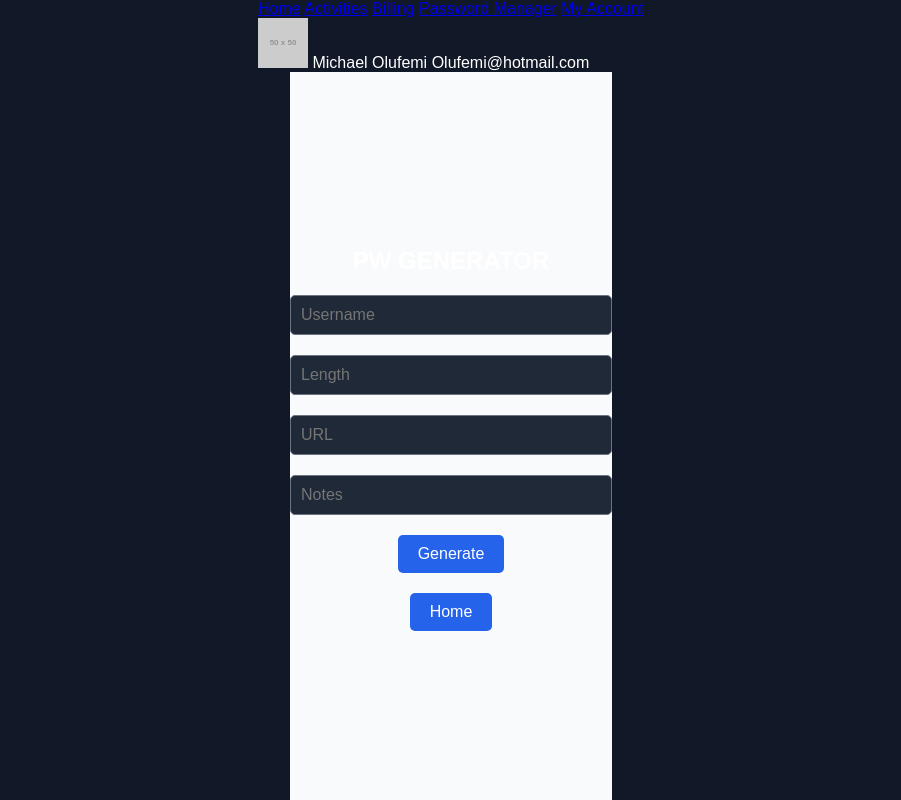
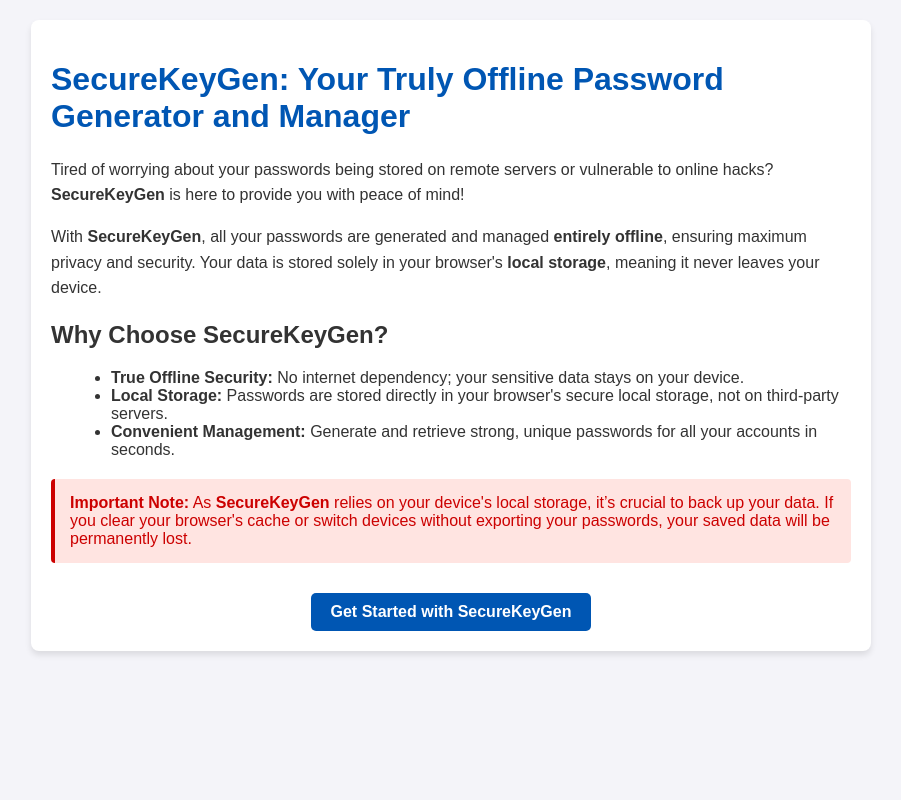
Before and after one commit to Lezano/PasswordgeneratorHTML, a plain HTML site: page TEST.html in a window 1280 px wide. Shown: the whole page, without its empty margins (189-1090 px from the left). Drawn offline with Linux system fonts and the light colour scheme; placeholder pictures from the web are drawn by us.

Commit message:
made the Css cleaner

```diff
--- a/TEST.html
+++ b/TEST.html
@@ -2,38 +2,81 @@
 <html lang="en">
 <head>
     <meta charset="UTF-8">
-    <title>PW Generator</title>
-    <link rel="stylesheet" href="styles.css">
+    <meta name="viewport" content="width=device-width, initial-scale=1.0">
+    <title>SecureKeyGen - Password Manager</title>
+    <style>
+        body {
+            font-family: Arial, sans-serif;
+            margin: 0;
+            padding: 0;
+            background-color: #f4f4f9;
+            color: #333;
+        }
+        .container {
+            max-width: 800px;
+            margin: 20px auto;
+            padding: 20px;
+            background: #fff;
+            border-radius: 8px;
+            box-shadow: 0 4px 6px rgba(0, 0, 0, 0.1);
+        }
+        h1 {
+            color: #0056b3;
+        }
+        p {
+            line-height: 1.6;
+        }
+        .note {
+            padding: 15px;
+            margin-top: 20px;
+            background-color: #ffe4e1;
+            color: #c00;
+            border-left: 4px solid #c00;
+            border-radius: 4px;
+        }
+        ul {
+            list-style: disc;
+            margin-left: 20px;
+        }
+        .cta {
+            text-align: center;
+            margin-top: 30px;
+        }
+        .cta a {
+            display: inline-block;
+            text-decoration: none;
+            background-color: #0056b3;
+            color: white;
+            padding: 10px 20px;
+            border-radius: 5px;
+            font-weight: bold;
+        }
+        .cta a:hover {
+            background-color: #003f8a;
+        }
+    </style>
 </head>
 <body>
-<!-- Sidebar -->
-<div class="sidebar">
-    <div>
-        <a href="#">Home</a>
-        <a href="#">Activities</a>
-        <a href="#">Billing</a>
-        <a href="#">Password Manager</a>
-        <a href="#">My Account</a>
+<div class="container">
+    <h1>SecureKeyGen: Your Truly Offline Password Generator and Manager</h1>
+    <p>Tired of worrying about your passwords being stored on remote servers or vulnerable to online hacks? <strong>SecureKeyGen</strong> is here to provide you with peace of mind!</p>
+
+    <p>With <strong>SecureKeyGen</strong>, all your passwords are generated and managed <strong>entirely offline</strong>, ensuring maximum privacy and security. Your data is stored solely in your browser's <strong>local storage</strong>, meaning it never leaves your device.</p>
+
+    <h2>Why Choose SecureKeyGen?</h2>
+    <ul>
+        <li><strong>True Offline Security:</strong> No internet dependency; your sensitive data stays on your device.</li>
+        <li><strong>Local Storage:</strong> Passwords are stored directly in your browser's secure local storage, not on third-party servers.</li>
+        <li><strong>Convenient Management:</strong> Generate and retrieve strong, unique passwords for all your accounts in seconds.</li>
+    </ul>
+
+    <div class="note">
+        <strong>Important Note:</strong> As <strong>SecureKeyGen</strong> relies on your device's local storage, it’s crucial to back up your data. If you clear your browser's cache or switch devices without exporting your passwords, your saved data will be permanently lost.
     </div>
-    <div class="user-info">
-        <img src="https://via.placeholder.com/50" alt="User">
-        <span>Michael Olufemi</span>
-        <span>Olufemi@hotmail.com</span>
+
+    <div class="cta">
+        <a href="#">Get Started with SecureKeyGen</a>
     </div>
 </div>
-
-<!-- Main Content -->
-<div class="main-content">
-    <h1>PW GENERATOR</h1>
-    <input type="text" placeholder="Username" id="name">
-    <input type="number" placeholder="Length" id="length">
-    <input type="url" placeholder="URL" id="url">
-    <input type="text" placeholder="Notes" id="notes">
-    <button onclick="generate()">Generate</button>
-    <a href="index.html"><button>Home</button></a>
-    <div id="password"></div>
-</div>
-
-<script src="generator.js"></script>
 </body>
 </html>
--- a/generator.js
+++ b/generator.js
@@ -63,6 +63,7 @@ function getPasswords() {
 
         let copyButton = document.createElement("button");
         copyButton.innerHTML = "Copy";
+        copyButton.classList.add("button");
         copyButton.onclick = function () {
             navigator.clipboard.writeText(passwords[i].password);
         };
@@ -71,6 +72,7 @@ function getPasswords() {
 
         let deleteButton = document.createElement("button");
         deleteButton.innerHTML = "Delete";
+        deleteButton.classList.add("button");
         deleteButton.style.backgroundColor = "red"
         deleteButton.onclick = function () {
             passwords.splice(i, 1);
--- a/styles.css
+++ b/styles.css
@@ -1,4 +1,3 @@
-/* Allgemeine Einstellungen */
 body {
     margin: 0;
     font-family: Arial, sans-serif;
@@ -10,7 +9,6 @@ body {
     height: 100vh;
 }
 
-/* Überschrift */
 h1 {
     font-size: 36px;
     margin-bottom: 20px;
@@ -18,7 +16,6 @@ h1 {
     text-align: center;
 }
 
-/* Eingabefelder */
 input {
     width: 300px;
     padding: 10px;
@@ -30,13 +27,11 @@ input {
     color: #fff;
 }
 
-/* Eingabefelder Effekt */
 input:focus {
     outline: none;
     border-color: #2563eb;
 }
 
-/* Buttons */
 .button {
     background-color: #2563eb;
     color: #fff;
@@ -53,16 +48,6 @@ input:focus {
     background-color: #1d4ed8;
 }
 
-/* Link-Button */
-a button {
-    background-color: #4b5563;
-}
-
-a button:hover {
-    background-color: #374151;
-}
-
-/* Passwort-Container */
 .password {
     margin-top: 20px;
     background-color: #1f2937;
@@ -71,11 +56,10 @@ a button:hover {
     width: 300px;
     text-align: center;
     font-size: 16px;
-    color: #10b981; /* Grüner Text für Passwort */
+    color: #10b981;
     word-break: break-word;
-    display: none; /* Wird nur angezeigt, wenn ein Passwort generiert wurde */
+    display: none;
 }
-
 
 .mainMenu a {
     color: #9ca3af;
@@ -90,83 +74,33 @@ a button:hover {
     color: #fff;
 }
 
-.mainMenu .user-info {
-    margin-top: 40px;
-    display: flex;
-    flex-direction: column;
-    align-items: center;
+#savedPW {
+    width: 90%;
+    margin: 0 auto;
 }
 
-
-.main-content {
-    flex: 1;
-    background-color: #f9fafb;
-    color: #111827;
-    display: flex;
-    flex-direction: column;
-    align-items: center;
-    justify-content: center;
+#tableContainer {
+    max-height: 40vh;
+    overflow-y: auto;
+    width: 100%;
+    margin: 20px auto;
 }
 
-.main-content h1 {
-    font-size: 24px;
-    margin-bottom: 10px;
-}
-
-.main-content p {
-    color: #6b7280;
-    margin-bottom: 20px;
-}
-
-.main-content .illustration {
-    width: 150px;
-    margin-bottom: 20px;
-}
-
-.main-content button {
-    background-color: #2563eb;
-    color: #fff;
-    border: none;
-    padding: 10px 20px;
-    border-radius: 5px;
-    font-size: 16px;
-    cursor: pointer;
-}
-
-.main-content button:hover {
-    background-color: #1d4ed8;
-}
-
-/* Parent Container Styles */
-#savedPW {
-    width: 90%; /* Set the parent container width to 90% of the viewport width */
-    margin: 0 auto; /* Center the parent container horizontally */
-}
-
-/* Scrollable Table Container */
-#tableContainer {
-    max-height: 40vh; /* Set the maximum height for the container */
-    overflow-y: auto; /* Enable vertical scrolling */
-    width: 100%; /* Ensure the container takes the full width */
-    margin: 20px auto; /* Center the container horizontally */
-}
-
-/* Table Styles */
 table {
-    width: 100%; /* Set the table width to 100% of the container */
-    border-collapse: collapse; /* Collapse table borders */
+    width: 100%;
+    border-collapse: collapse;
 }
 
 th, td {
-    padding: 10px; /* Decrease padding to make the table cells smaller */
-    border: 1px solid #6b7280; /* Add border to table cells */
+    padding: 10px;
+    border: 1px solid #6b7280;
     text-align: center;
 }
 
 th {
     position: sticky;
-    top : 0;
-    background-color: #2563eb; /* Set background color for table headers */
+    top: 0;
+    background-color: #2563eb;
     color: #fff;
 }
 
@@ -174,6 +108,7 @@ td {
     background-color: #1f2937;
     color: #fff;
 }
+
 .note {
     padding: 15px;
     margin-top: 20px;
@@ -182,6 +117,7 @@ td {
     border-left: 4px solid #c00;
     border-radius: 4px;
 }
+
 .container {
     justify-content: space-evenly;
     margin: 20px auto;
@@ -189,18 +125,3 @@ td {
     border-radius: 8px;
     box-shadow: 0 4px 6px rgba(0, 0, 0, 0.1);
 }
-button {
-    background-color: #2563eb;
-    color: #fff;
-    border: none;
-    padding: 10px 20px;
-    border-radius: 5px;
-    font-size: 16px;
-    cursor: pointer;
-    margin: 10px 5px;
-    transition: background-color 0.3s;
-}
-
-button:hover {
-    background-color: #1d4ed8;
-}
```
Also changed, not shown: generator.html (+1 -1 lines), infos.html (+1 -1 lines), savedPW.html (+1 -1 lines).
